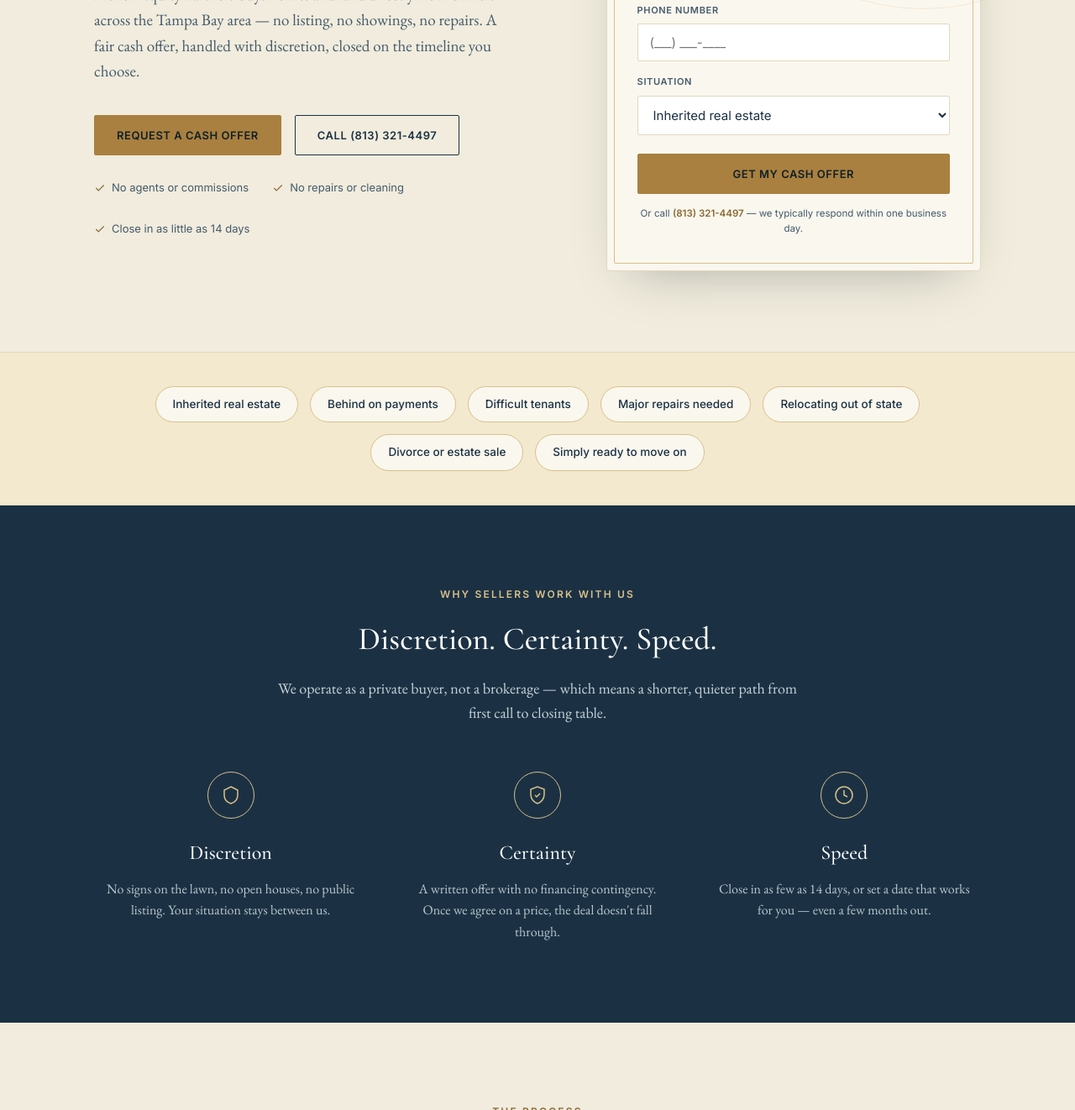
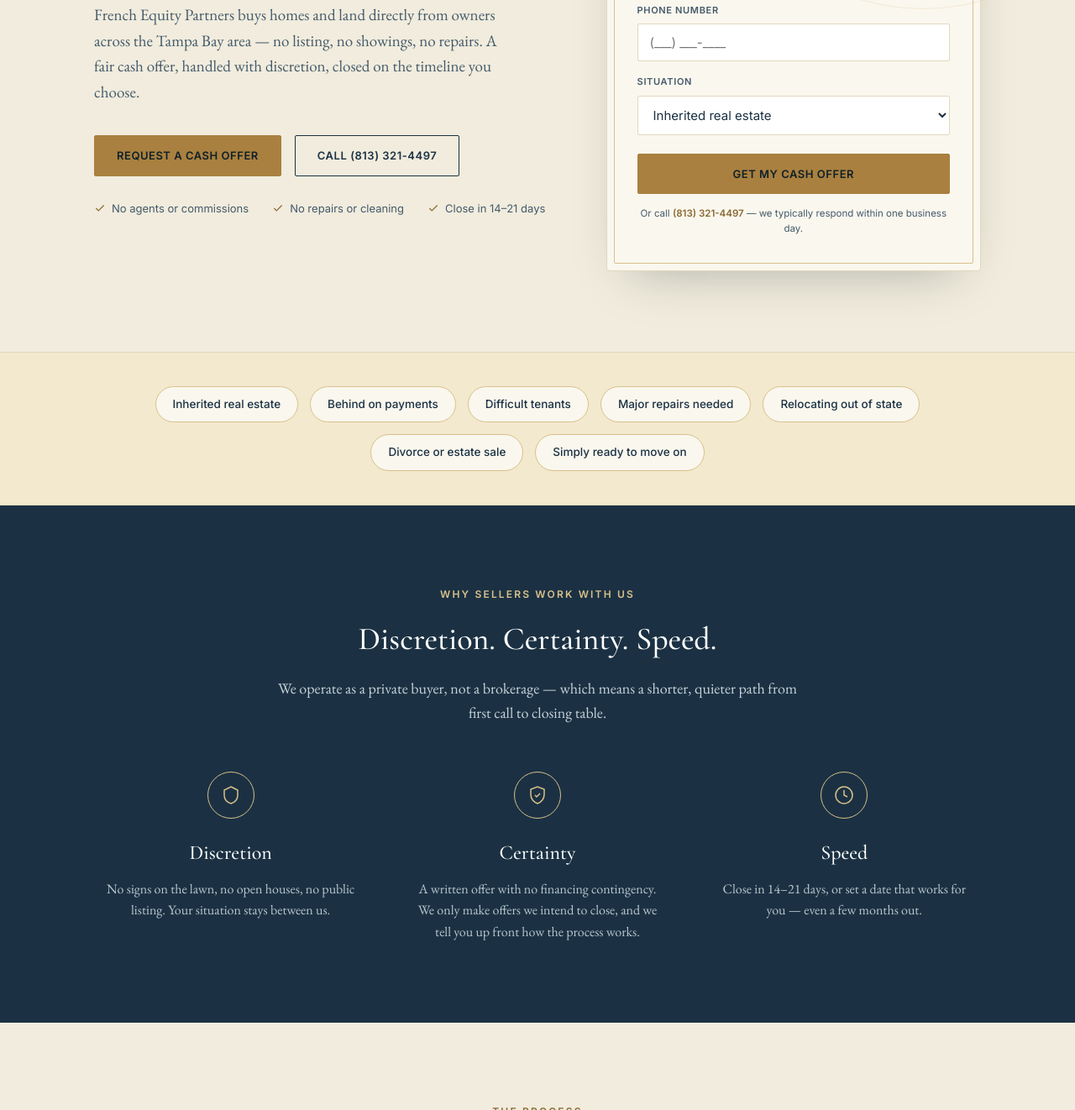
Before and after one commit to French-equity-partners/fep, a plain HTML site: page concept1.html in a window 1280 px wide. Shown: the part 472-1794 px from the top of the page at 84% size. Drawn offline with nearby package versions, Linux system fonts and the light colour scheme.

Commit message:
Soften deal-certainty claim and use one closing timeframe (14–21 days)
Co-Authored-By: Claude Opus 5.5 <noreply@anthropic.com>
Claude-Session: https://claude.ai/code/session_013dPkZouwWkwPYhVPPpyY9v

```diff
--- a/concept1.html
+++ b/concept1.html
@@ -583,7 +583,7 @@
         <div class="trust-row">
           <span><svg viewBox="0 0 24 24" fill="none" stroke="currentColor" stroke-width="2"><path d="M20 6L9 17l-5-5"/></svg>No agents or commissions</span>
           <span><svg viewBox="0 0 24 24" fill="none" stroke="currentColor" stroke-width="2"><path d="M20 6L9 17l-5-5"/></svg>No repairs or cleaning</span>
-          <span><svg viewBox="0 0 24 24" fill="none" stroke="currentColor" stroke-width="2"><path d="M20 6L9 17l-5-5"/></svg>Close in as little as 14 days</span>
+          <span><svg viewBox="0 0 24 24" fill="none" stroke="currentColor" stroke-width="2"><path d="M20 6L9 17l-5-5"/></svg>Close in 14–21 days</span>
         </div>
       </div>
 
@@ -653,12 +653,12 @@
         <div class="pillar">
           <div class="pillar-icon"><svg viewBox="0 0 24 24" fill="none" stroke="currentColor" stroke-width="1.5"><path d="M9 12l2 2 4-4M12 22c5-2 8-6 8-11V5l-8-3-8 3v6c0 5 3 9 8 11z"/></svg></div>
           <h3>Certainty</h3>
-          <p>A written offer with no financing contingency. Once we agree on a price, the deal doesn't fall through.</p>
+          <p>A written offer with no financing contingency. We only make offers we intend to close, and we tell you up front how the process works.</p>
         </div>
         <div class="pillar">
           <div class="pillar-icon"><svg viewBox="0 0 24 24" fill="none" stroke="currentColor" stroke-width="1.5"><path d="M12 6v6l4 2M22 12a10 10 0 11-20 0 10 10 0 0120 0z"/></svg></div>
           <h3>Speed</h3>
-          <p>Close in as few as 14 days, or set a date that works for you — even a few months out.</p>
+          <p>Close in 14–21 days, or set a date that works for you — even a few months out.</p>
         </div>
       </div>
     </div>
```
Also changed, not shown: foreclosure-help.html (+1 -1 lines), index.html (+3 -3 lines), land.html (+3 -3 lines).
